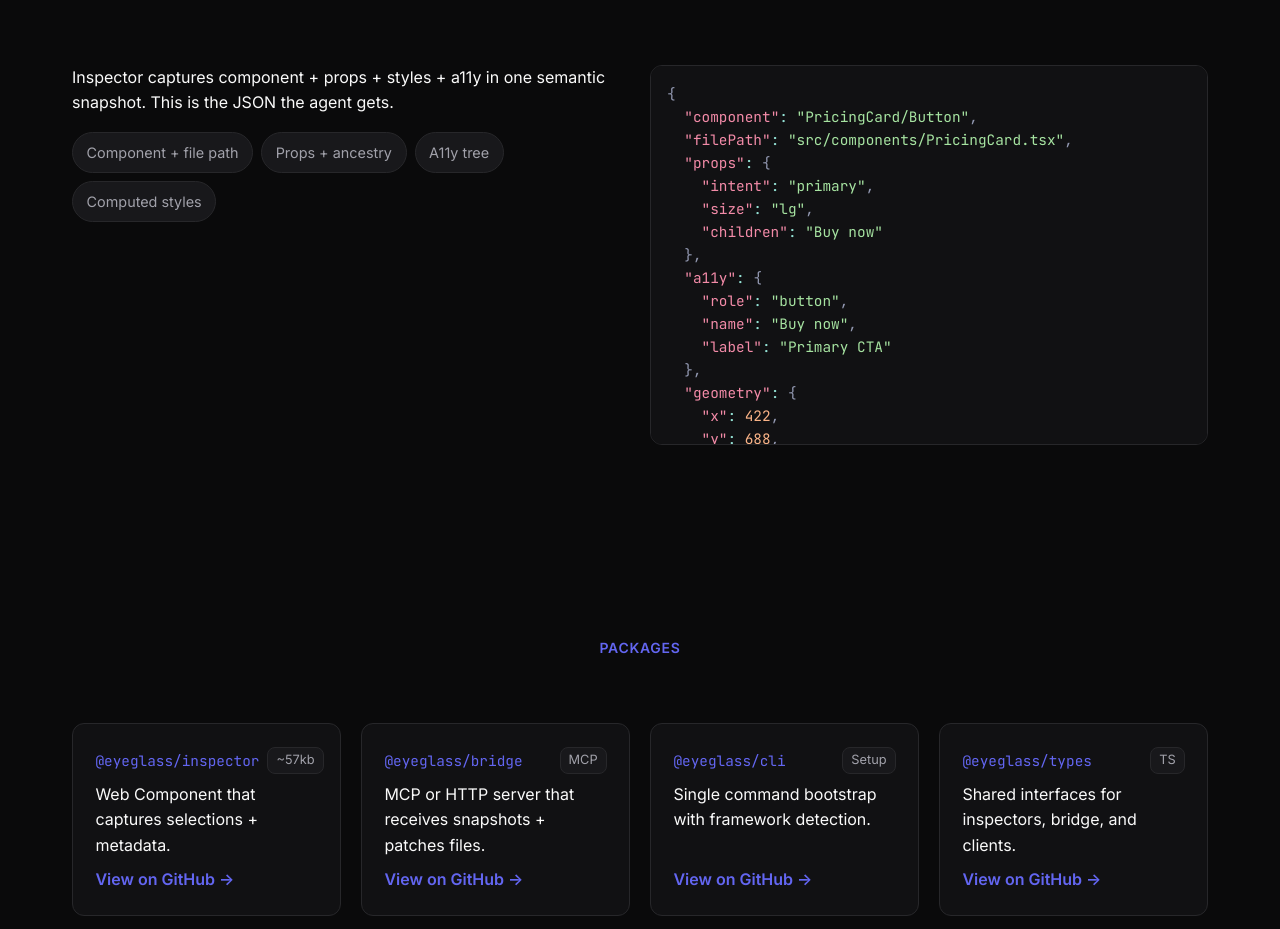
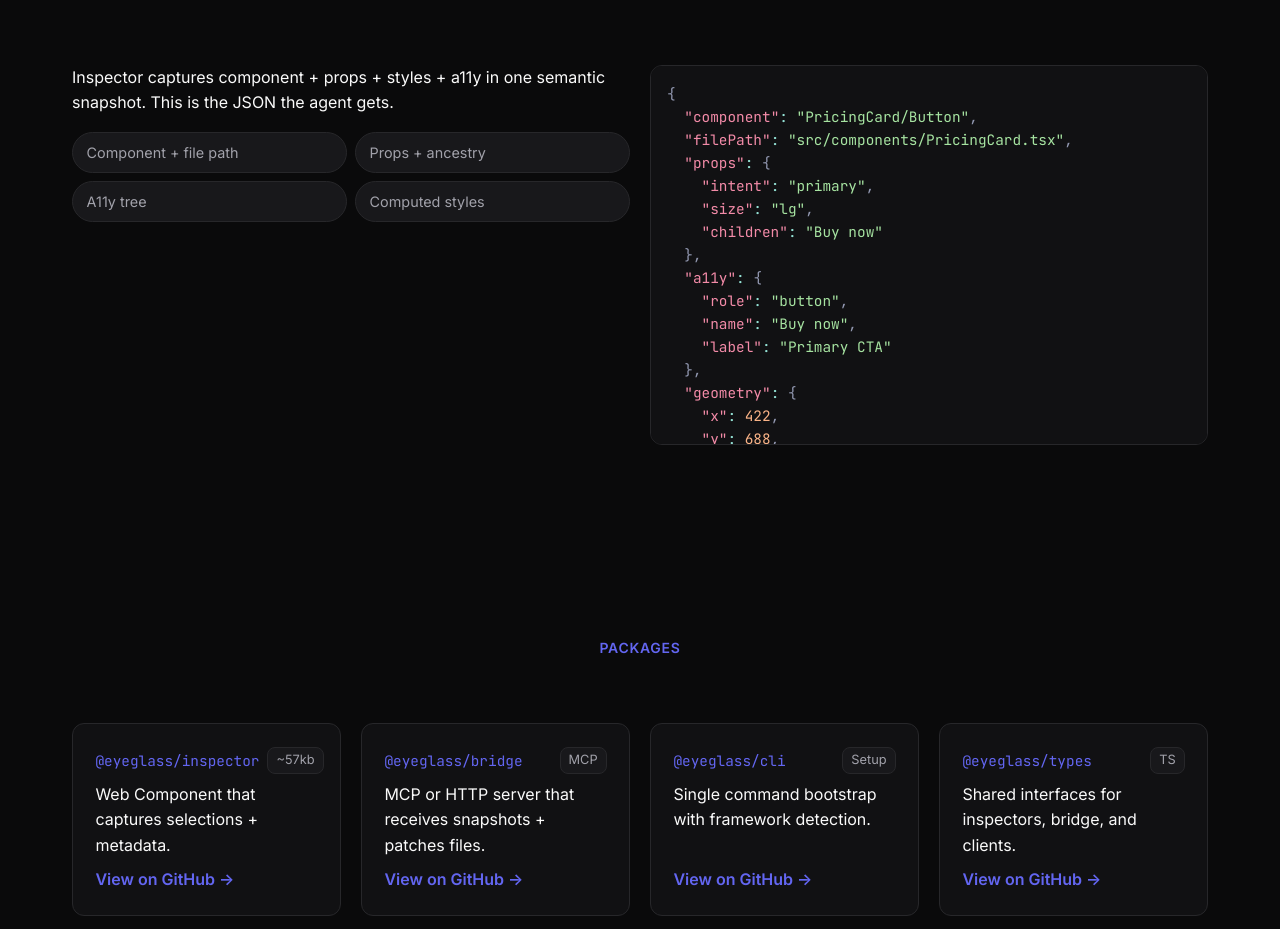
Before and after one commit to donutboyband/eyeglass_site, a React (Vite) app: page / in a window 1280 px wide. Shown: the part 2120-3049 px from the top of the page. Built offline with nearby package versions, Linux system fonts and the light colour scheme.

Commit message:
[eyeglass:eyeglass-1770691472619-jgktx48] Chips now in 2x2 grid!

```diff
--- a/src/App.css
+++ b/src/App.css
@@ -615,7 +615,12 @@
   overflow: auto;
 }
 
-.payload .chips { display: flex; flex-wrap: wrap; gap: 0.5rem; margin-top: 1rem; }
+.payload .chips {
+  display: grid;
+  grid-template-columns: repeat(2, 1fr);
+  gap: 0.5rem;
+  margin-top: 1rem;
+}
 
 /* Footer */
 .footer {
```
Also changed, not shown: 1 other file (tests, documents, lock files or other folders).
